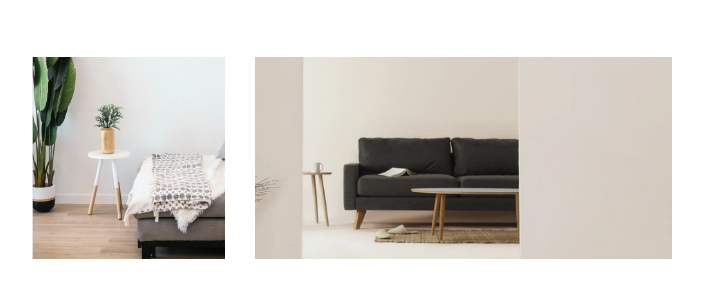
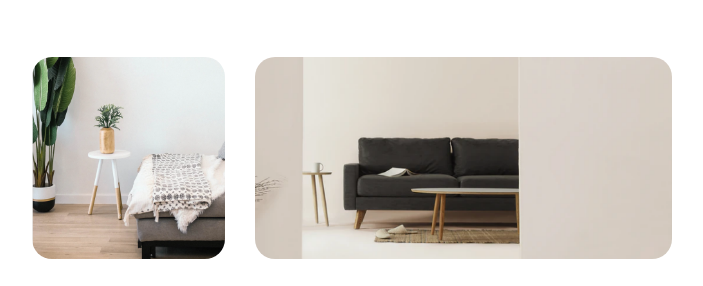
Before and after one commit to Cris575/my-gallery-master, a plain HTML site: page index.html in a window 1280 px wide. Shown: the part 343-629 px from the top of the page, 288-991 px from the left. Drawn offline with Linux system fonts and the light colour scheme.

Commit message:
Update style.css

```diff
--- a/styles/style.css
+++ b/styles/style.css
@@ -21,7 +21,9 @@ body {
   font-size: 1.6rem;
   font-family: 'Montserrat', sans-serif;
 }
-
+img{
+  border-radius: 2rem;
+}
 .profile {
  text-align: center;
 }
```
